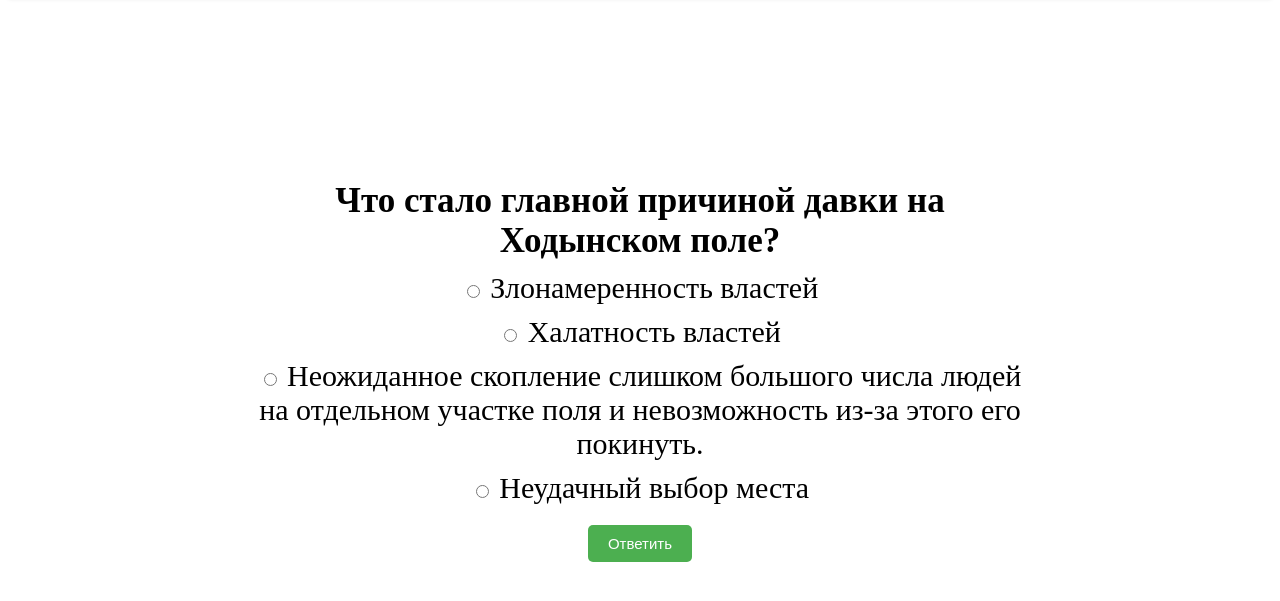
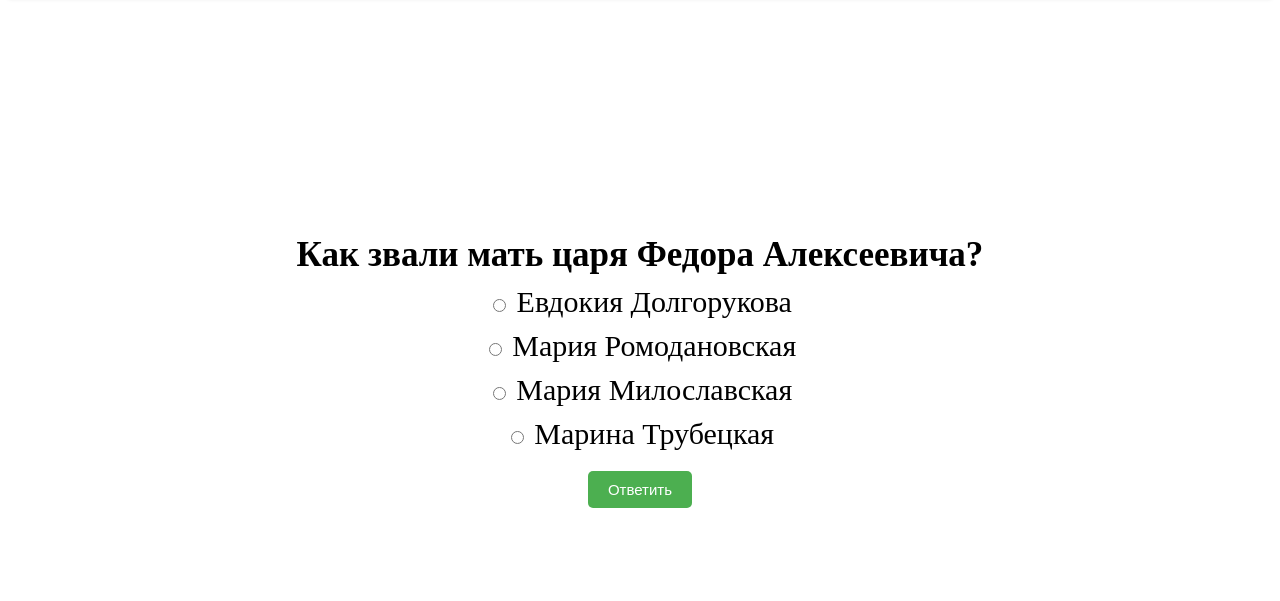
Before and after one commit to Zittan/quizRomanov, a plain HTML site: page quest/FA/index.html in a window 1280 px wide. Shown: the part 93-694 px from the top of the page. Drawn offline with Linux system fonts and the light colour scheme; files whose address does not match are found by name.

Commit message:
Add files via upload

```diff
--- a/quest/FA/js.js
+++ b/quest/FA/js.js
@@ -1,28 +1,33 @@
 var questions = [
   {
-    question: "Кто был министром финансов Российской империи в конце XIX века?",
-    choices: ["Гучков", "Плеве", "Витте", "Распутин"],
+    question: "Как звали мать царя Федора Алексеевича?",
+    choices: ["Евдокия Долгорукова", "Мария Ромодановская", "Мария Милославская", "Марина Трубецкая"],
     answer: 2
   },
   {
-    question: "Какой курс развития России поддержал Император Николай II, вступив на престол?",
+    question: "Что из перечисленного связано с царем Федором Алексеевичем",
     choices: [
-        "Приоритетная поддержка развития сельского хозяйства",
-        "Привлечение иностранного финансового капитала и подчинение ему русской экономики",
-        "Политика протекционизма, то есть поддержка развития собственной промышленности, индустриализация и модернизация России при активном реформировании сельского хозяйства.",
-        "Реформа судебной системы"
+        "попытка стать королем Речи Посполитой",
+        "поездка в Швецию",
+        "командование войсками в русско-турецкой войне",
+        "создание потешных полков и активное в них участие самого царя в юности"
     ],
+    answer: 0
+  },
+  {
+    question: "Кто был учителем молодого царя Федора Алексеевича?",
+    choices: ["Софроний Лихуд", "Василий Бурцов", "Симеон Полоцкий", "Симон Ушаков"],
+    answer: 2
+  },
+  {
+    question: "С каким государством Россия вела войну в год вступления на престол Федора Алексеевича?",
+    choices: ["Османская империя", "Османская империя", "Персия", "Швеция"],
     answer: 1
   },
   {
-    question: "Что стало главной причиной давки на Ходынском поле?",
-    choices: ["Злонамеренность властей", "Халатность властей", "Неожиданное скопление слишком большого числа людей на отдельном участке поля и невозможность из-за этого его покинуть.", "Неудачный выбор места"],
-    answer: 2
-  },
-  {
-    question: "Что из названного было характерно для экономического развития России в начале XX в.?",
-    choices: ["монополизация промышленности", "начало промышленного переворота", "начало железнодорожного строительства", "отсутствие иностранных инвестиций в экономику"],
-    answer: 2
+    question: "Кто из перечисленных деятелей не был сподвижником царя Федора Алексеевича?",
+    choices: ["Боярин Артамон Матвеев", "Патриарх Иоаким", "Иван Милославский", "Александр Меншиков"],
+    answer: 3
   }
 ];
 questions = shuffle(questions);
```
Also changed, not shown: quest/AlexeyMih/js.js (+15 -15 lines), quest/MihRom/index.html (+0 -1 lines), quest/MihRom/js.js (+19 -14 lines), quest/Petro1/js.js (+11 -12 lines).
